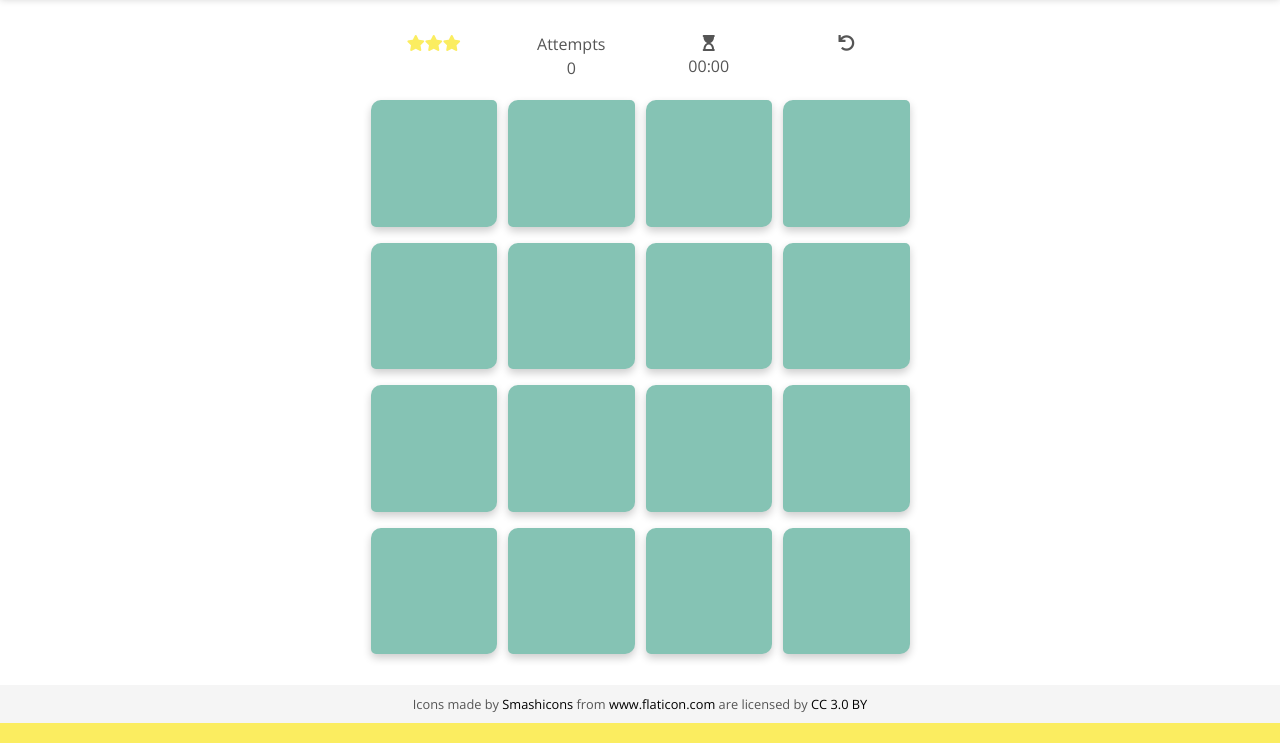
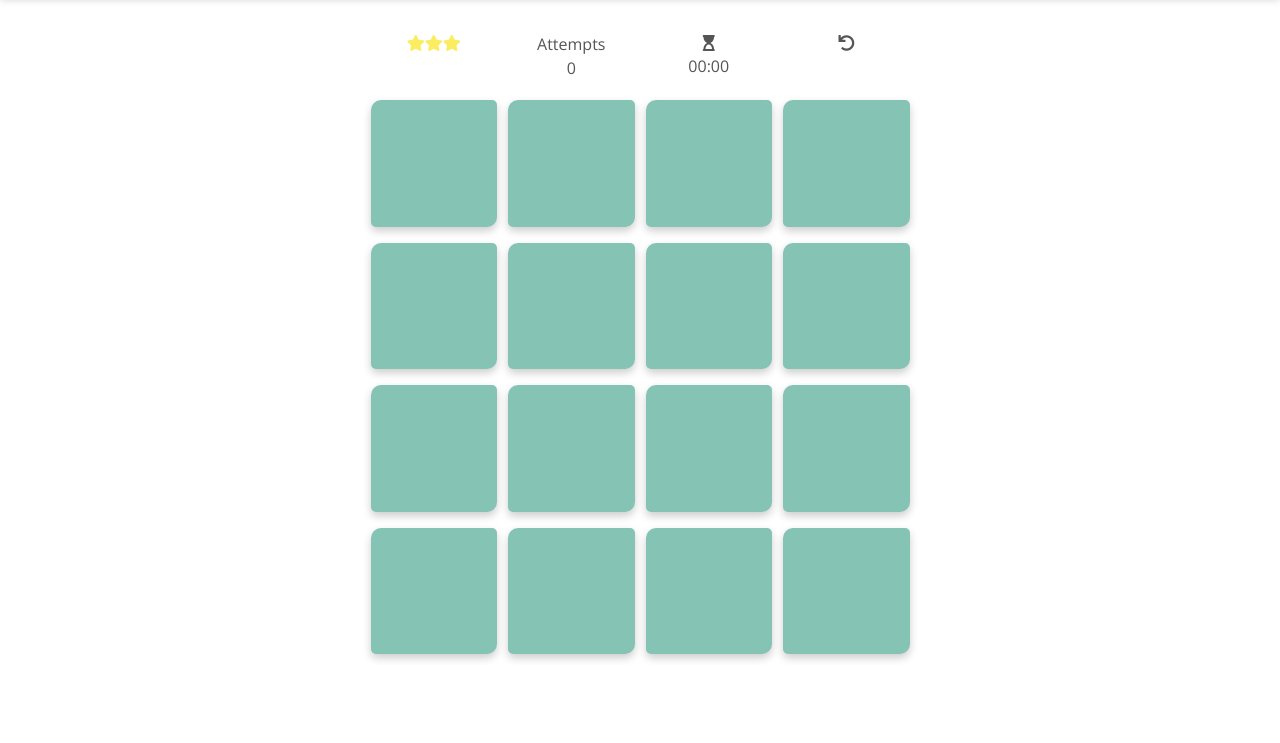
Before and after one commit to NagaChaitanya10/MemoryCardsGame, a plain HTML site: page index.html in a window 1280 px wide. Shown: the part 124-867 px from the top of the page. After the commit the page ends 800 px from the top, so only its background shows below. Drawn offline with nearby package versions, Linux system fonts and the light colour scheme.

Commit message:
Update index.html

```diff
--- a/index.html
+++ b/index.html
@@ -36,10 +36,6 @@
 
         </section>
     </main>
-    <footer>
-        <div>Icons made by <a href="https://www.flaticon.com/authors/smashicons" title="Smashicons">Smashicons</a> from <a href="https://www.flaticon.com/" title="Flaticon">www.flaticon.com</a> are licensed by <a href="http://creativecommons.org/licenses/by/3.0/" title="Creative Commons BY 3.0" target="_blank">CC 3.0 BY</a></div>
-
-    </footer>
     <script src="js/app.js"></script>
 </body>
 </html>
```
